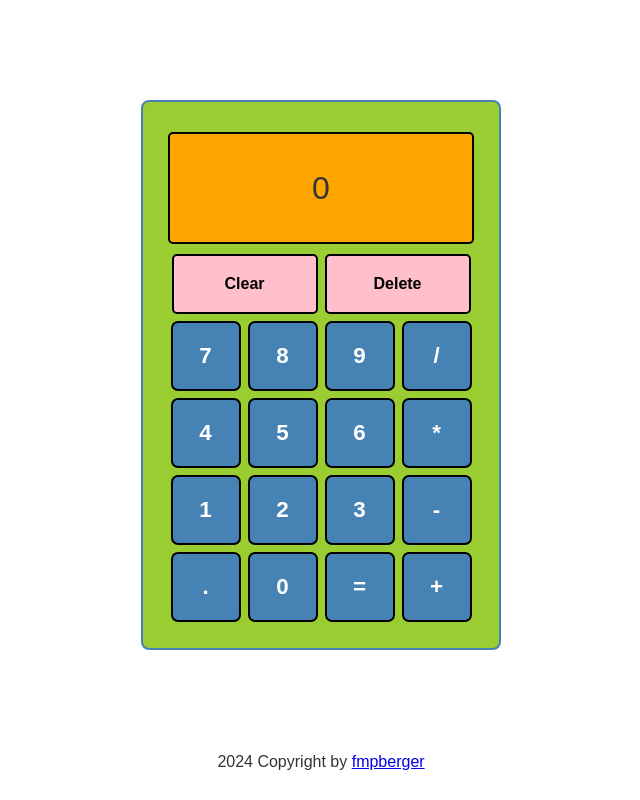
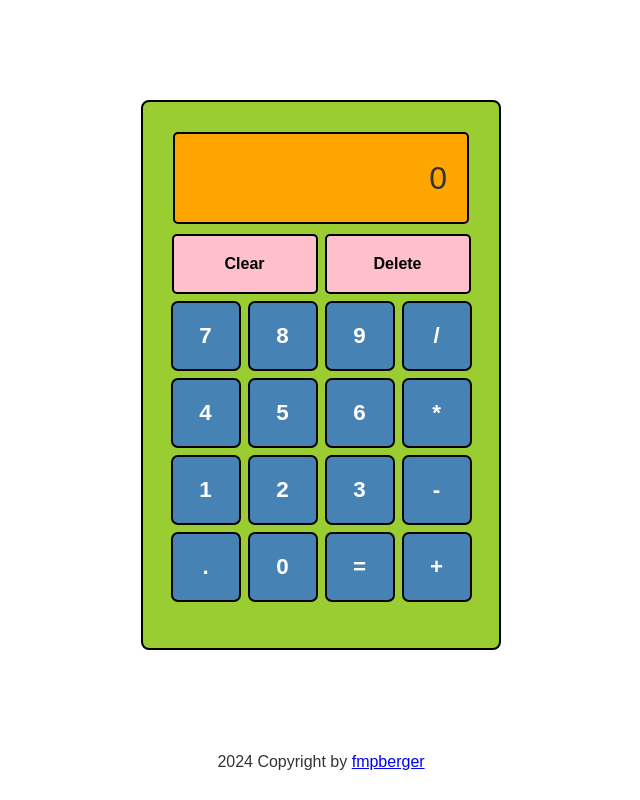
Before and after one commit to fmpberger88/calculator, a plain HTML site: page index.html in a window 1280 px wide. Shown: the whole page, without its empty margins (319-959 px from the left). Drawn offline with Linux system fonts and the light colour scheme.

Commit message:
fixed #screen layout

```diff
--- a/styles.css
+++ b/styles.css
@@ -24,7 +24,7 @@ main {
     display: flex;
     flex-direction: column;
     align-items: center;
-    border: 2px steelblue solid;
+    border: 2px black solid;
     width: 360px;
     height: 550px;
     padding: 20px;
@@ -33,7 +33,7 @@ main {
     background-color: yellowgreen;
 }
 
-#calculator > div {
+#calculator > div:not(:first-child) {
     display: flex;
     justify-content: space-evenly;
     align-items: center;
@@ -43,11 +43,13 @@ main {
 #screen {
     display: flex;
     align-items: flex-end;
-    padding: 30px 142px;
+    justify-content: flex-end;
+    padding: 20px;
     background-color: orange;
     border: 2px black solid;
     border-radius: 5px;
     margin: 10px 0;
+    width: calc(100% - 20px);
 }
 
 #screen > div {
```
